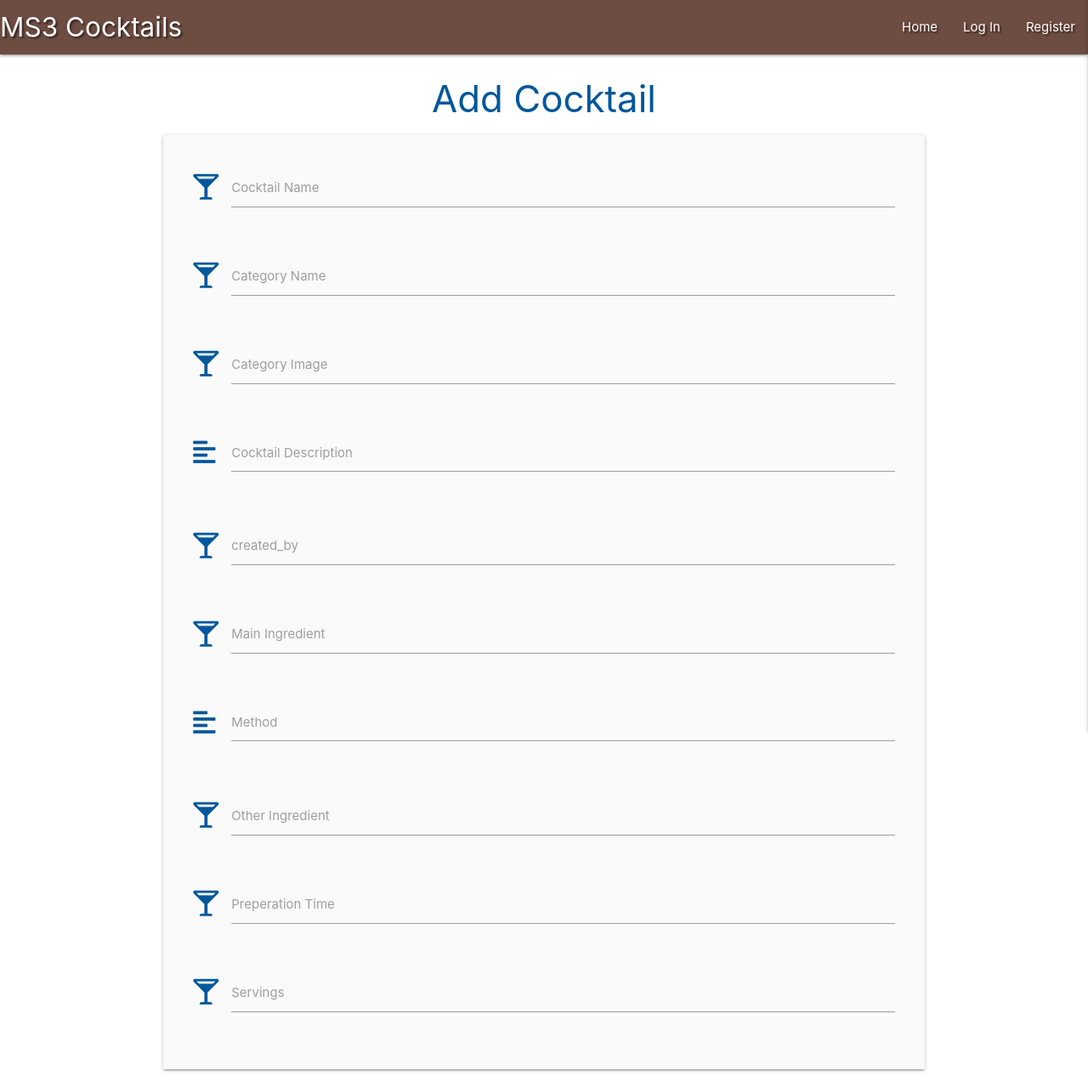
After one commit to rhysmoggs/ms3-cocktail, a Flask app: page /add_cocktail in a window 1280 px wide. The commit adds this page. Shown: the whole page at 85% size. Run offline with Flask 2, Linux system fonts and the light colour scheme; some libraries are stand-ins or nearby versions.

Commit message:
add cocktails page

```diff
--- a/cocktails/routes.py
+++ b/cocktails/routes.py
@@ -6,10 +6,10 @@ from cocktails.models import Category, Users
 
 
 @app.route("/")
-@app.route("/get_recipes")
-def get_recipes():
-    recipes = list(mongo.db.recipes.find())
-    return render_template("recipes.html", recipes=recipes)
+@app.route("/get_cocktails")
+def get_cocktails():
+    cocktails = list(mongo.db.cocktails.find())
+    return render_template("cocktails.html", cocktails=cocktails)
 
 
 @app.route("/register", methods=["GET", "POST"])
@@ -88,6 +88,6 @@ def logout():
     return redirect(url_for("login"))
 
 
-@app.route("/add_recipe")
-def add_recipe():
-    return render_template("add_recipe.html")
+@app.route("/add_cocktail")
+def add_cocktail():
+    return render_template("add_cocktail.html")
--- /dev/null
+++ b/cocktails/templates/add_cocktail.html
@@ -0,0 +1,91 @@
+{% extends "base.html" %}
+{% block content %}
+
+    <h3 class="light-blue-text text-darken-4 center-align">Add Cocktail</h3>
+
+    <div class="row card-panel grey lighten-5">
+        <form class="col s12" method="POST" action="">
+            <div class="row">
+                <div class="input-field col s12">
+                    <i class="fas fa-glass-martini-alt prefix light-blue-text text-darken-4"></i>
+                    <input id="cocktail_name" name="cocktail_name" minlength="2" maxlength="25"
+                        type="text" class="validate" required>
+                    <label for="cocktail_name">Cocktail Name</label>
+                </div>
+            </div>
+            <div class="row">
+                <div class="input-field col s12">
+                    <i class="fas fa-glass-martini-alt prefix light-blue-text text-darken-4"></i>
+                    <input id="category_name" name="category_name" minlength="2" maxlength="25"
+                        type="text" class="validate" required>
+                    <label for="category_name">Category Name</label>
+                </div>
+            </div>
+            <div class="row">
+                <div class="input-field col s12">
+                    <i class="fas fa-glass-martini-alt prefix light-blue-text text-darken-4"></i>
+                    <input id="cocktail_img" name="cocktail_img" minlength="2" maxlength="25"
+                        type="text" class="validate" required>
+                    <label for="cocktail_img">Category Image</label>
+                </div>
+            </div>
+            <div class="row">
+                <div class="input-field col s12">
+                    <i class="fas fa-align-left prefix light-blue-text text-darken-4"></i>
+                    <textarea id="cocktail_description" name="cocktail_description" minlength="5"
+                        maxlength="150" class="materialize-textarea validate" required></textarea>
+                    <label for="cocktail_description">Cocktail Description</label>
+                </div>
+            </div>
+            <div class="row">
+                <div class="input-field col s12">
+                    <i class="fas fa-glass-martini-alt prefix light-blue-text text-darken-4"></i>
+                    <input id="main_ingredient" name="main_ingredient" minlength="2" maxlength="25"
+                        type="text" class="validate" required>
+                    <label for="main_ingredient">created_by</label>
+                </div>
+            </div>
+            <div class="row">
+                <div class="input-field col s12">
+                    <i class="fas fa-glass-martini-alt prefix light-blue-text text-darken-4"></i>
+                    <input id="main_ingredient" name="main_ingredient" minlength="2" maxlength="25"
+                        type="text" class="validate" required>
+                    <label for="main_ingredient">Main Ingredient</label>
+                </div>
+            </div>
+            <div class="row">
+                <div class="input-field col s12">
+                    <i class="fas fa-align-left prefix light-blue-text text-darken-4"></i>
+                    <textarea id="method" name="method" minlength="5"
+                        maxlength="150" class="materialize-textarea validate" required></textarea>
+                    <label for="method">Method</label>
+                </div>
+            </div>
+            <div class="row">
+                <div class="input-field col s12">
+                    <i class="fas fa-glass-martini-alt prefix light-blue-text text-darken-4"></i>
+                    <input id="other_ingredient" name="other_ingredient" minlength="2" maxlength="25"
+                        type="text" class="validate" required>
+                    <label for="other_ingredient">Other Ingredient</label>
+                </div>
+            </div>
+            <div class="row">
+                <div class="input-field col s12">
+                    <i class="fas fa-glass-martini-alt prefix light-blue-text text-darken-4"></i>
+                    <input id="prep_time" name="prep_time" minlength="2" maxlength="25"
+                        type="text" class="validate" required>
+                    <label for="prep_time">Preperation Time</label>
+                </div>
+            </div>
+            <div class="row">
+                <div class="input-field col s12">
+                    <i class="fas fa-glass-martini-alt prefix light-blue-text text-darken-4"></i>
+                    <input id="servings" name="servings" minlength="2" maxlength="25"
+                        type="text" class="validate" required>
+                    <label for="servings">Servings</label>
+                </div>
+            </div>
+        </form>
+    </div>
+
+{% endblock %}
--- a/cocktails/templates/base.html
+++ b/cocktails/templates/base.html
@@ -21,13 +21,13 @@
         <!-- top navbar -->
         <nav class="nav-extended text-shadow brown darken-1">
             <div class="nav-wrapper">
-                <a href="{{ url_for('get_recipes') }}" class="brand-logo">MS3 Cocktails</a>
+                <a href="{{ url_for('get_cocktails') }}" class="brand-logo">MS3 Cocktails</a>
                 <a href="#" data-target="mobile-demo" class="sidenav-trigger right"><i class="fas fa-bars"></i></a>
                 <ul class="right hide-on-med-and-down">
-                    <li><a href="{{ url_for('get_recipes') }}">Home</a></li>
+                    <li><a href="{{ url_for('get_cocktails') }}">Home</a></li>
                     {% if session.user  %}
                         <li><a href="{{ url_for('profile', username=session['user']) }}">Profile</a></li>
-                        <li><a href="{{ url_for('add_recipe') }}">New Recipe</a></li>
+                        <li><a href="{{ url_for('add_cocktail') }}">Add Cocktail</a></li>
                         <li><a href="#">Manage Categories</a></li>
                         <li><a href="{{ url_for('logout') }}">Log Out</a></li>
                     {% else %}
@@ -43,10 +43,10 @@
             <li>
                 <h4 class="center-align light-blue-text text-darken 4">MS3 Cocktails</h4>
             </li>
-            <li><a href="{{ url_for('get_recipes') }}">Home</a></li>
+            <li><a href="{{ url_for('get_cocktails') }}">Home</a></li>
             {% if session.user  %}
                 <li><a href="{{ url_for('profile', username=session['user']) }}">Profile</a></li>
-                <li><a href="{{ url_for('add_recipe') }}">New Recipe</a></li>
+                <li><a href="{{ url_for('add_cocktail') }}">Add Cocktail</a></li>
                 <li><a href="#">Manage Categories</a></li>
                 <li><a href="{{ url_for('logout') }}">Log Out</a></li>
             {% else %}
```
Also changed, not shown: cocktails/templates/add _recipe.html (deleted, +0 -23 lines), README.md, cocktails/templates/cocktails copy.html (renamed from cocktails/templates/recipes copy.html), cocktails/templates/cocktails.html (renamed from cocktails/templates/recipes.html).
